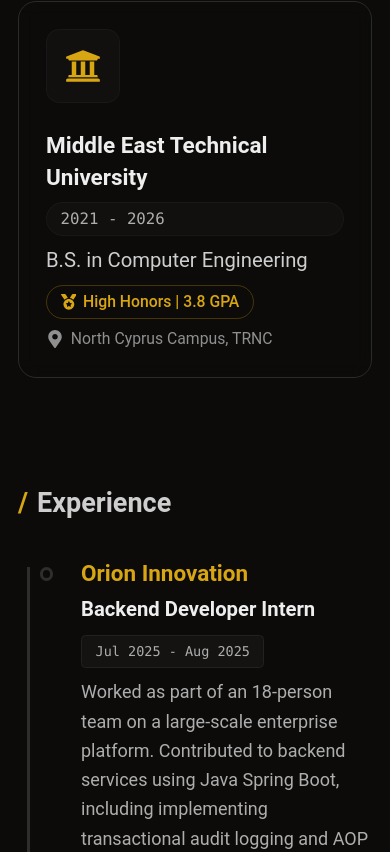
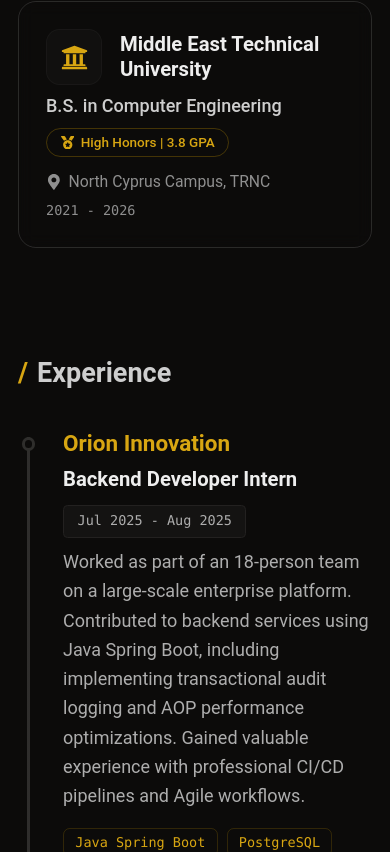
Before and after one commit to UmutSen2662/portfolio, a React (Vite) app: page / in a window 390 px wide. Shown: the part 912-1764 px from the top of the page. Built offline with nearby package versions, Linux system fonts and the light colour scheme.

Commit message:
fixed some layout problems on mobile

```diff
--- a/src/components/sections/Education/EducationCard.tsx
+++ b/src/components/sections/Education/EducationCard.tsx
@@ -8,26 +8,27 @@
 
 export function EducationCard({ education }: EducationCardProps) {
     return (
-        <Card className="flex flex-col sm:flex-row gap-6 items-start sm:items-center relative overflow-hidden group">
-            <div className="p-4 bg-ndark-800/50 rounded-xl border border-ndark-700/50">
-                <FaUniversity className="w-8 h-8 text-primary-400" />
+        <Card className="grid grid-cols-[auto_1fr] gap-x-4 gap-y-2 sm:gap-x-6 items-start relative overflow-hidden group">
+            <div className="sm:row-span-2 self-center shrink-0 p-3 sm:p-4 bg-ndark-800/50 rounded-xl border border-ndark-700/50">
+                <FaUniversity className="w-6 h-6 sm:w-8 sm:h-8 text-primary-400" />
             </div>
 
-            <div className="flex-1 flex flex-col gap-2 z-10">
-                <div className="flex flex-col sm:flex-row sm:items-center justify-between gap-2">
-                    <h3 className="text-xl font-bold text-nlight-100">{education.institution}</h3>
-                    <div className="text-nlight-300 font-mono text-sm px-3 py-1 bg-ndark-800/50 rounded-full border border-ndark-700/50">
-                        {education.startDate} - {education.endDate}
-                    </div>
+            <div className="flex flex-col sm:flex-row sm:items-center justify-between gap-1 sm:gap-2 self-center sm:self-start">
+                <h3 className="text-lg sm:text-xl font-bold text-nlight-100 leading-tight">{education.institution}</h3>
+                <div className="hidden sm:block text-nlight-300 font-mono text-sm px-3 py-1 bg-ndark-800/50 rounded-full border border-ndark-700/50 whitespace-nowrap">
+                    {education.startDate} - {education.endDate}
                 </div>
+            </div>
 
-                <div className="flex flex-col sm:flex-row sm:items-center justify-between gap-2 text-nlight-200 text-lg">
-                    <p>{education.degree}</p>
+            <div className="col-span-2 sm:col-span-1 sm:col-start-2 flex flex-col gap-2">
+                <div className="flex flex-col sm:flex-row sm:items-center justify-between gap-2 text-nlight-200 text-base sm:text-lg">
+                    <p className="font-medium leading-snug">{education.degree}</p>
+
                     {(education.gpa || education.honors) && (
                         <div className="flex items-center gap-3">
                             {education.honors && (
-                                <div className="flex items-center gap-1.5 px-3 py-1 rounded-full bg-primary-900/20 border border-primary-500/30 text-primary-400 text-sm font-medium">
-                                    <FaMedal className="w-3.5 h-3.5" />
+                                <div className="flex items-center gap-1.5 px-3 py-1 rounded-full bg-primary-900/20 border border-primary-500/30 text-primary-400 text-xs sm:text-sm font-medium whitespace-nowrap">
+                                    <FaMedal className="w-3 h-3 sm:w-3.5 sm:h-3.5" />
                                     <span>
                                         {education.honors} {education.gpa && `| ${education.gpa} GPA`}
                                     </span>
@@ -35,15 +36,20 @@
                             )}
 
                             {!education.honors && education.gpa && (
-                                <span className="text-nlight-300 text-sm">CGPA: {education.gpa}</span>
+                                <span className="text-nlight-300 text-sm whitespace-nowrap">CGPA: {education.gpa}</span>
                             )}
                         </div>
                     )}
                 </div>
 
-                <div className="flex items-center gap-1.5 text-nlight-400 text-sm">
-                    <FaMapMarkerAlt className="w-4 h-4" />
-                    <span>{education.location}</span>
+                <div className="flex flex-wrap items-center gap-x-4 gap-y-2 text-nlight-400 text-sm mt-1 sm:mt-0">
+                    <div className="flex items-center gap-1.5">
+                        <FaMapMarkerAlt className="w-3.5 h-3.5 sm:w-4 sm:h-4" />
+                        <span>{education.location}</span>
+                    </div>
+                    <div className="sm:hidden font-mono text-xs text-nlight-400">
+                        {education.startDate} - {education.endDate}
+                    </div>
                 </div>
             </div>
         </Card>
--- a/src/components/sections/Experience/index.tsx
+++ b/src/components/sections/Experience/index.tsx
@@ -14,7 +14,7 @@
                 <span className="text-primary-400">/</span> {t("nav.experience")}
             </h2>
 
-            <div className="relative pl-4 sm:pl-0">
+            <div className="relative">
                 {/* Vertical Line */}
                 <div
                     className="absolute left-2 sm:left-[22px] top-2 bottom-6 w-[3px] bg-gradient-to-b from-ndark-600 via-ndark-600 to-transparent"
```
